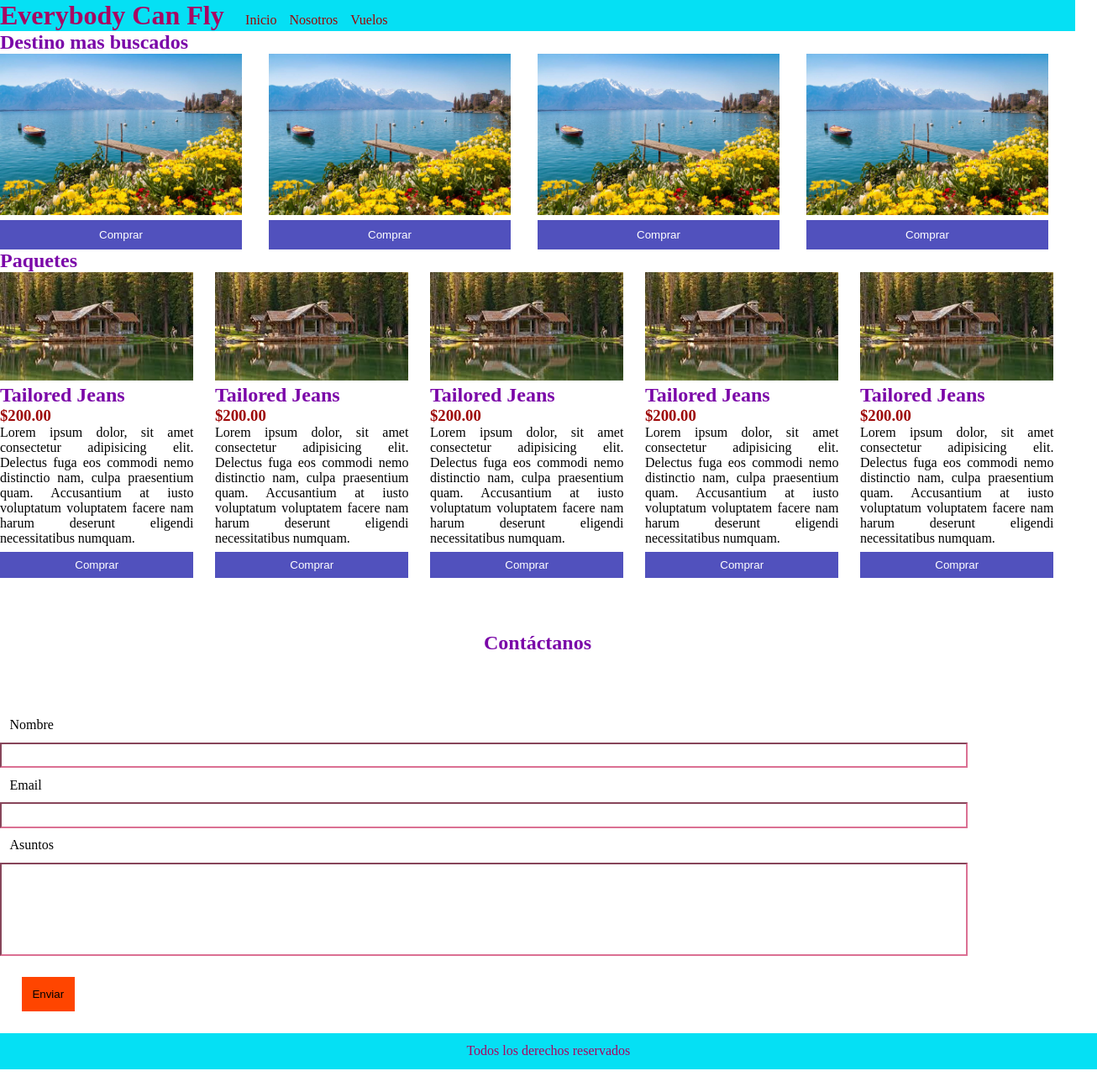
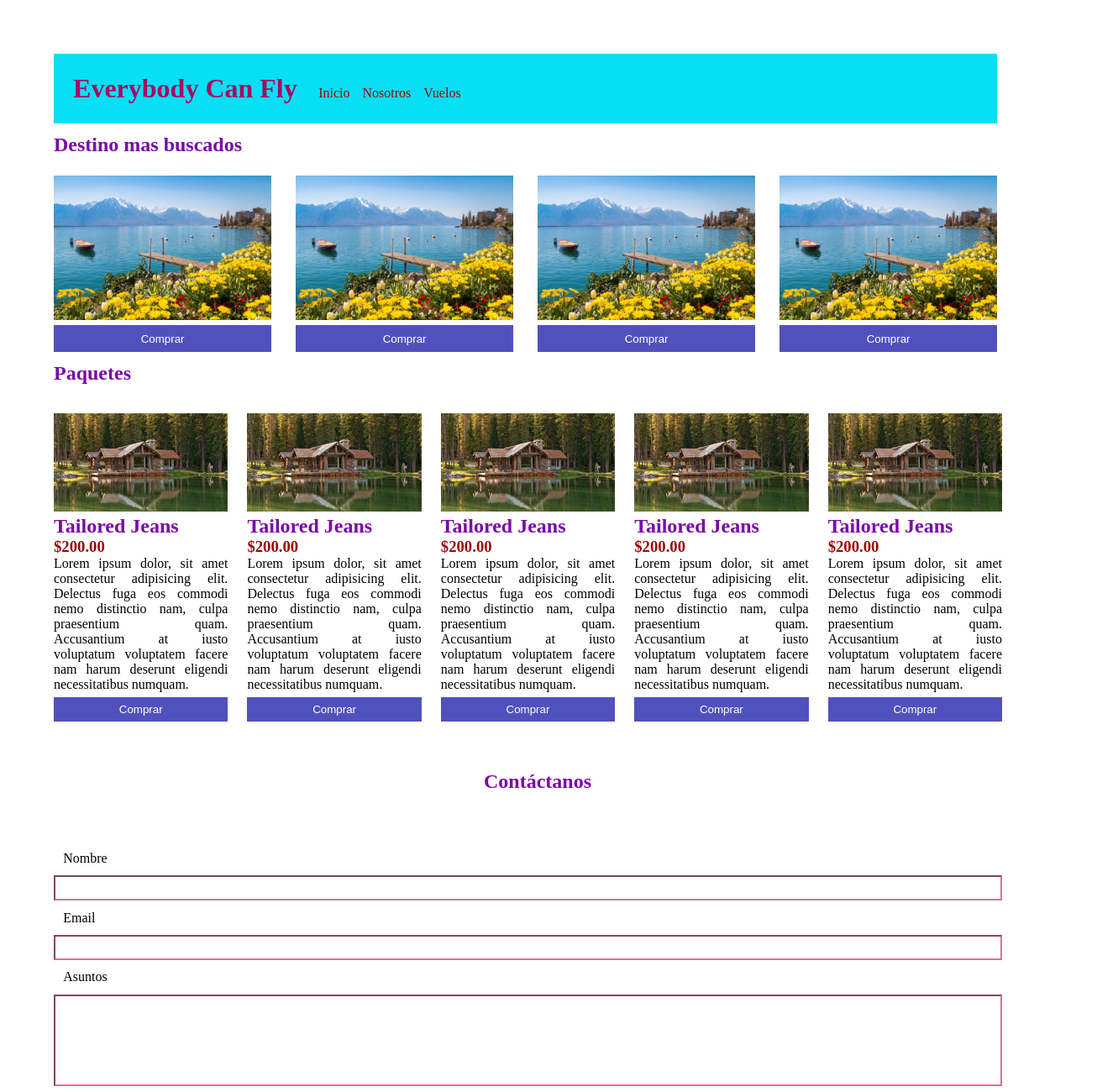
Before and after one commit to victoriaramos2777/Everybody-can-fly, a plain HTML site: page index.html in a window 1280 px wide. Shown: the top 1300 px of the page at 84% size, 1306 px wide, since content can reach past the window. Before the commit the page ends 1273 px from the top, so only its background shows below. Drawn offline with Linux system fonts and the light colour scheme.

Commit message:
archivo modificado

```diff
--- a/index.html
+++ b/index.html
@@ -12,7 +12,7 @@
       <div class="titulo">
         <h1 class="titulo__one">Everybody Can Fly</h1>
       </div>
-       <nav class="navigation">
+       <nav class="navigation responsive">
            <ul class="navigation__list">
             <li class="navigation__list__item"><a class="navigation__list__item__a" href="#">Inicio</a></li>
             <li class="navigation__list__item"><a class="navigation__list__item__a" href="#">Nosotros</a></li>
--- a/styles.scss
+++ b/style.scss
@@ -3,10 +3,15 @@
     padding: 0%;
 }
 
+body {
+    margin:5%;
+}
+
 .header {
     display: flex;
-    width: 100%;
+    width: 93.5%;
     background-color: rgb(5, 224, 244);
+    padding: 2%;
 }
 .titulo__one {
     color:rgb(168, 6, 98)
@@ -26,13 +31,17 @@
 }
 .main__titulo {
     color:rgb(122, 6, 168);
+    margin-top: 1%;
 }
 
 .section {
     display: flex;
+    margin-top: 2%;
+    width: 100%;
     &__img__lago {
         width: 90%;
         display: flex;
+        gap:2%;
 
     }
 }
@@ -47,6 +56,7 @@
 
 .section-2 {
     display: flex;
+    margin-top: 3%;
        &__img2__house {
         width: 90%;
         &__name {
@@ -64,6 +74,7 @@
 
 }
 
+
 .btn-2 {
     width:90% ;
     margin-top:3% ;
@@ -80,7 +91,7 @@
 }
 .form {
     margin-top: 5%;
-    width: 90%;
+    width: 98%;
     display: flex;
     flex-direction: column;
     &__label {
@@ -97,15 +108,17 @@
 }
 
 .button {
-    margin: 2%;
+    margin-top:2%;
+    margin-bottom: 2%;
     background-color:orangered ;
     border:none ;
     padding: 1%;
+    width: 8%;
 }
 
 .footer {
-    width: 100%;
-    background-color: rgb(5, 224, 244);
+    width: 97%;
+    background-color:  rgb(5, 224, 244);
     padding: 1%;
       &__p {
         color:rgb(168, 6, 98);
```
Also changed, not shown: style.css, 1 other file.
